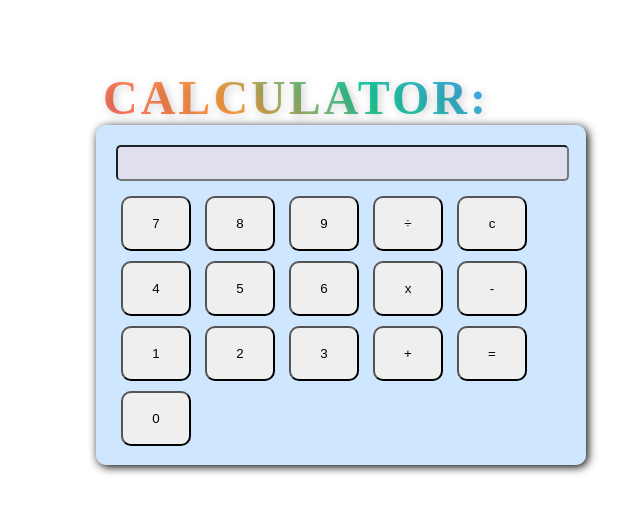
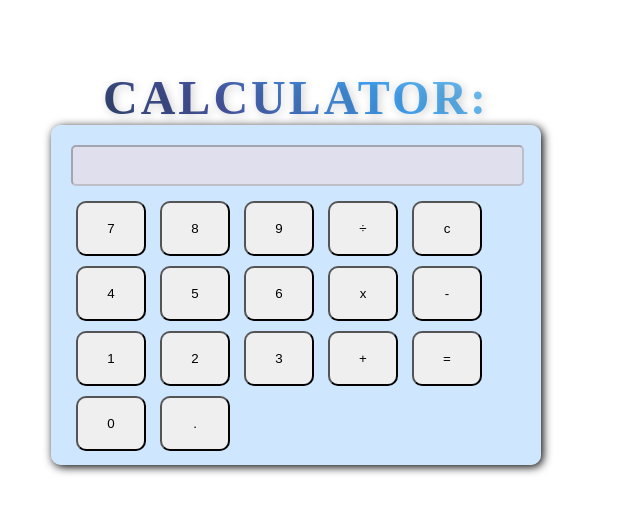
Before and after one commit to MateusBU/Calculator-project, a plain HTML site: page index.html in a window 1280 px wide. Shown: the whole page, without its empty margins (344-984 px from the left). Drawn offline with Linux system fonts and the light colour scheme.

Commit message:
add more functions

```diff
--- a/app.js
+++ b/app.js
@@ -0,0 +1,31 @@
+function insertToDisplay(value){
+    let specialCaracter = ['/', '+', '-', '*', '.'];
+    let valueDisplay = document.getElementById("display").value;
+    console.log(value);
+    console.log(valueDisplay);
+    console.log(valueDisplay.slice(-1));
+    if(specialCaracter.includes(valueDisplay.slice(-1)) && (specialCaracter.includes(value) || (valueDisplay?.length == 0))){
+        return;
+    }
+    document.getElementById("display").value += value;
+}
+
+function calculate(){
+    console.log("calculate");
+
+    let expression = document.getElementById("display").value;
+    let result;
+
+    try{
+      result = eval(expression);
+    }
+    catch (error){
+      result = "Error";
+    }
+
+    document.getElementById("display").value = result;
+}
+
+function eraseDisplay(){
+    document.getElementById("display").value = '';
+}
--- a/index.html
+++ b/index.html
@@ -12,7 +12,7 @@
     <div class="container">
         <label class="name">CALCULATOR:</label>
         <div class="calculator">
-            <input type="text" id="display">
+            <input type="text" id="display" disabled />
 
             <div class="d-flex gap-2">
                 <button class="btn" onclick="insertToDisplay('7')">7</button>
@@ -40,6 +40,7 @@
 
             <div class="d-flex gap-2">
                 <button class="btn" onclick="insertToDisplay('0')">0</button>
+                <button class="btn" onclick="insertToDisplay('.')">.</button>
             </div>
         </div>
     </div>
--- a/style.css
+++ b/style.css
@@ -14,7 +14,7 @@ body{
     align-items: center; /* Center vertically */
     font-size: 48px;
     font-weight: bold;
-    background: linear-gradient(45deg, #ff6b6b, #ff9f43, #1dd1a1, #54a0ff);
+    background: linear-gradient(45deg, #274159, #4854a0, #43a5f6, #94d9f4);
     background-clip: text;
     color: transparent;
     text-align: center;
@@ -25,10 +25,7 @@ body{
 
 
 .container {
-    align-items: center; /* Center vertically */
-    max-height: 500px; /* Full viewport height */
-    width: 100%;
-    max-width: 400px; /* Fixed width */
+    max-width: 100%; /* Fixed width */
 }
 
 .calculator{
@@ -47,8 +44,12 @@ body{
     display: flex;
     border-radius: 5px;
     width: 445px;
-    height: 30px;
+    height: 35px;
     margin-bottom: 10px;
+
+    font-size: 20px;
+    font-weight: bold;
+    text-align: right;
 }
 
 .btn{
```
